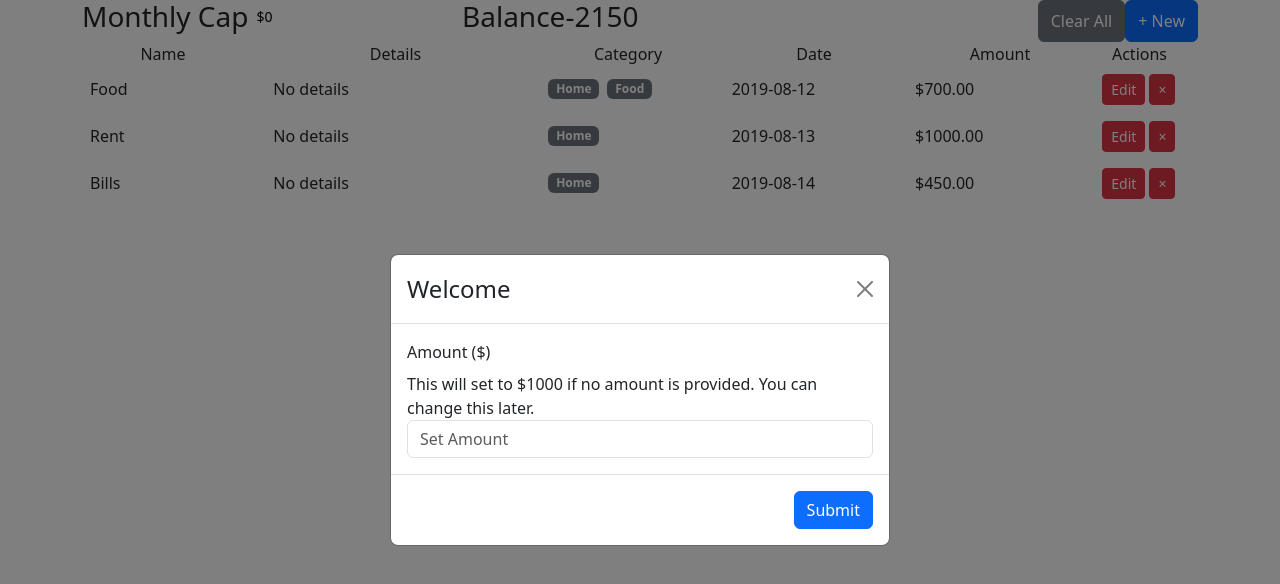
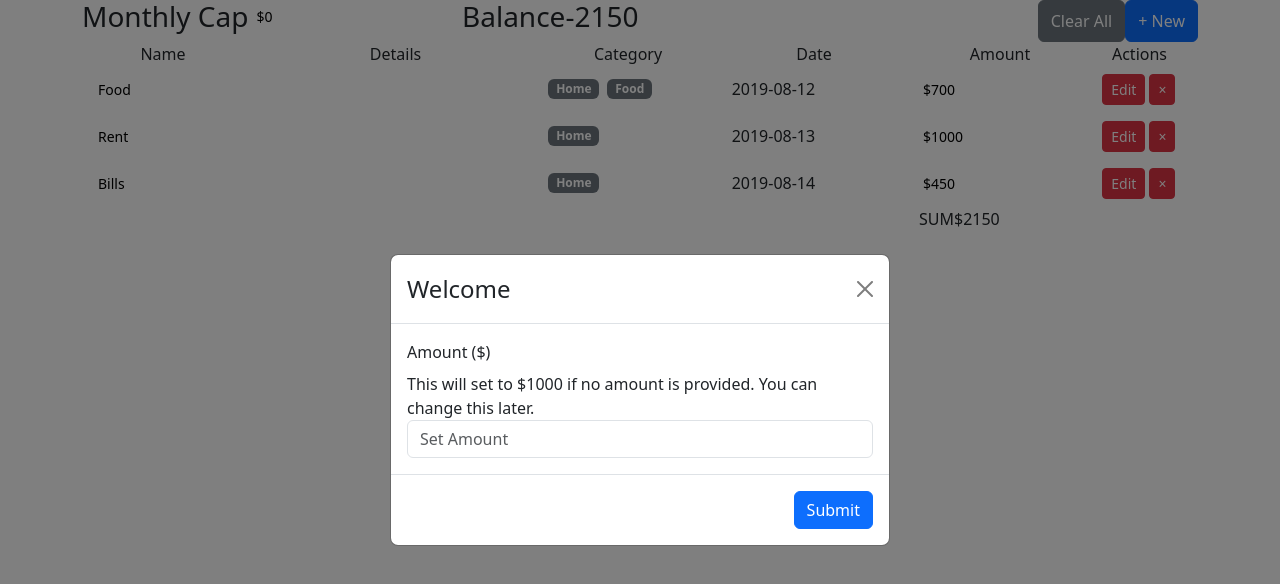
Before and after one commit to rachelwong/expenser-ts, a React (Create React App) app: page / in a window 1280 px wide. Shown: the top 584 px of the page. Built offline with nearby package versions, Linux system fonts and the light colour scheme.

Commit message:
feat: enable clickaway to disable field component, added field to amount, name, monthly cap, comment values

```diff
--- a/src/components/ExpenseItem.tsx
+++ b/src/components/ExpenseItem.tsx
@@ -2,13 +2,14 @@ import React from 'react'
 import { IExpenseItem } from '../interfaces/IExpense'
 import { Row, Col, Stack, Badge, Button } from 'react-bootstrap'
 import { useExpenseContext } from '../context/ExpenseContext'
+import Field from './Field'
 
 type ExpenseItemProps = {
   expenseItem: IExpenseItem
 }
 
 const ExpenseItem = ({ expenseItem }: ExpenseItemProps) => {
-  const { removeExpenseItem, getItem, openModal } = useExpenseContext();
+  const { removeExpenseItem, getItem, openModal, updateValue } = useExpenseContext();
   const { id, name, comment, date, amount, category } = expenseItem
 
   const handleEdit = (id: number) => {
@@ -18,8 +19,12 @@ const ExpenseItem = ({ expenseItem }: ExpenseItemProps) => {
 
   return (
     <Row className='w-100 p-2'>
-      <Col xs={2} className="text-left d-flex align-items-center text-wrap">{ name }</Col>
-      <Col xs={3} className="text-left d-flex align-items-center text-wrap">{ comment || 'No details' }</Col>
+      <Col xs={2} className="text-left d-flex align-items-center text-wrap">
+        <Field model={name} editValue={(val) => updateValue(id, 'name', val)} type={'text'} />
+      </Col>
+      <Col xs={3} className="text-left d-flex align-items-center text-wrap">
+        <Field model={comment} editValue={(val) => updateValue(id, 'comment', val)} type={'text'} />
+      </Col>
       <Col xs={2} className="text-left d-flex align-items-center">
         {category.length ?
           <Stack direction="horizontal" gap={2}>
@@ -30,7 +35,9 @@ const ExpenseItem = ({ expenseItem }: ExpenseItemProps) => {
         }
       </Col>
       <Col xs={2} className="text-left d-flex align-items-center">{ date }</Col>
-      <Col xs={2} className="text-left d-flex align-items-center">${(amount).toFixed(2)}</Col>
+      <Col xs={2} className="text-left d-flex align-items-center">
+        <Field model={amount} editValue={(val) => updateValue(id, 'amount', val)} type={'number'} />
+      </Col>
       <Col xs={1} className="text-center d-flex align-items-center">
         <Button className="mx-1" variant="danger" size="sm" onClick={ () => handleEdit(id)}>Edit</Button>
         <Button variant="danger" size="sm" onClick={ () => removeExpenseItem(id)}>&times;</Button>
--- a/src/components/Expenser.tsx
+++ b/src/components/Expenser.tsx
@@ -53,6 +53,17 @@ const Expenser = () => {
             {expenseItems.map((item) => (
               <ExpenseItem expenseItem={item} key={ item.id } />
             ))}
+            <Row className='w-100'>
+              <Col xs={ 2} className="text-center"></Col>
+              <Col xs={ 3} className="text-center"></Col>
+              <Col xs={ 2} className="text-center"></Col>
+              <Col xs={ 2} className="text-center"></Col>
+              <Col xs={2} className="text-left">
+                <span className="text-uppercase">Sum</span>
+                ${getTotalExpenses()}
+              </Col>
+              <Col xs={1 } className="text-center"></Col>
+            </Row>
           </>
         )}
       </Stack>
--- a/src/components/Field.tsx
+++ b/src/components/Field.tsx
@@ -1,6 +1,7 @@
-import React, {useState} from 'react'
+import React, {useState, useEffect} from 'react'
 import { Form, Button } from 'react-bootstrap'
 import styles from './field.module.css'
+import useComponentVisible from '../hooks/useComponentVisible'
 
 type FieldProps = {
   model: string | number
@@ -10,15 +11,26 @@ type FieldProps = {
 
 const Field = ({ model, type, editValue }: FieldProps) => {
   const [editMode, setEditMode] = useState<boolean>(false)
-  const [fieldValue, setFieldValue] = useState<string|number>(model);
+  const [fieldValue, setFieldValue] = useState<string | number>(model);
+  const { ref, isComponentVisible, setIsComponentVisible } = useComponentVisible(true);
 
   const handleSubmit = () => {
     type === 'text' ? editValue(fieldValue) : editValue(Number(fieldValue))
     setEditMode(false)
   }
 
+  useEffect(() => {
+    if (!isComponentVisible) {
+      setEditMode(false)
+      setFieldValue(model)
+    }
+    if (editMode) {
+      setIsComponentVisible(true);
+    }
+  }, [isComponentVisible, model, editMode, setIsComponentVisible])
+
   return (
-    <div className="position-relative d-block">
+    <div ref={ref} className="position-relative d-block">
       {editMode ? (
         <Form.Group className="d-flex justify-content-start w-100 align-items-center">
           <Form.Control
--- a/src/components/ModalForm.tsx
+++ b/src/components/ModalForm.tsx
@@ -13,7 +13,7 @@ const ModalForm = ({ status, selectedItem }: ModalFormProps) => {
   const { closeModal, expenseItems, addExpenseItem, clearSelectedItem, updateExpense } = useExpenseContext();
 
   const [isEdit, setIsEdit] = useState<boolean>(false);
-  let initialState = { id: Number(expenseItems.length) + 1, name: '', amount: 0, category: [] as SelectOption[], comment: '', date: ''}
+  const initialState = { id: Number(expenseItems.length) + 1, name: '', amount: 0, category: [] as SelectOption[], comment: '', date: ''}
 
   const [formValues, setFormValues] = useReducer((currVal, newVal) => ({...currVal, ...newVal}), initialState)
 
--- /dev/null
+++ b/src/hooks/useComponentVisible.tsx
@@ -0,0 +1,29 @@
+import { useState, useEffect, useRef } from 'react';
+
+export default function useComponentVisible(initialIsVisible) {
+    const [isComponentVisible, setIsComponentVisible] = useState(initialIsVisible);
+    const ref = useRef<HTMLDivElement>(null);
+
+    const handleHideDropdown = (event: KeyboardEvent) => {
+        if (event.key === 'Escape') {
+            setIsComponentVisible(false);
+        }
+    };
+
+    const handleClickOutside = (event: Event) => {
+        if (ref.current && !ref.current.contains(event.target as Node)) {
+            setIsComponentVisible(false);
+        }
+    };
+
+    useEffect(() => {
+        document.addEventListener('keydown', handleHideDropdown, true);
+        document.addEventListener('click', handleClickOutside, true);
+        return () => {
+            document.removeEventListener('keydown', handleHideDropdown, true);
+            document.removeEventListener('click', handleClickOutside, true);
+        };
+    });
+
+    return { ref, isComponentVisible, setIsComponentVisible };
+}
```
